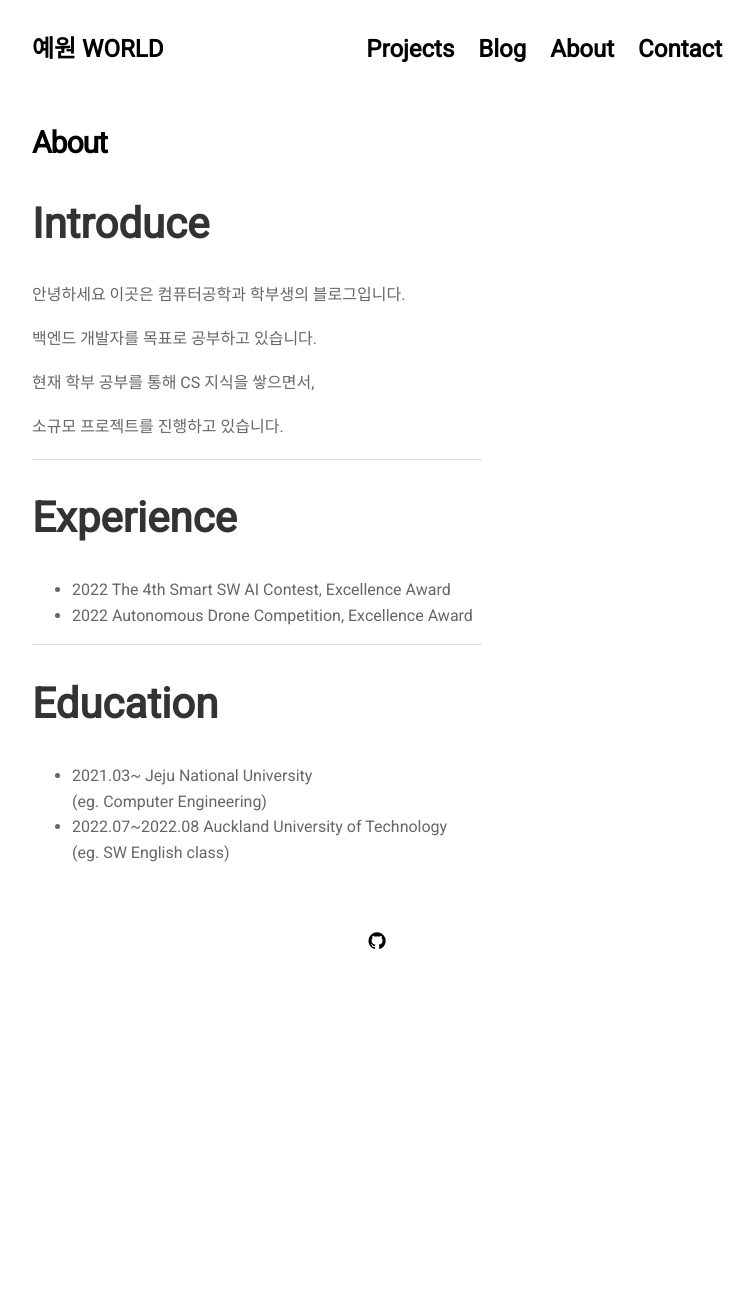
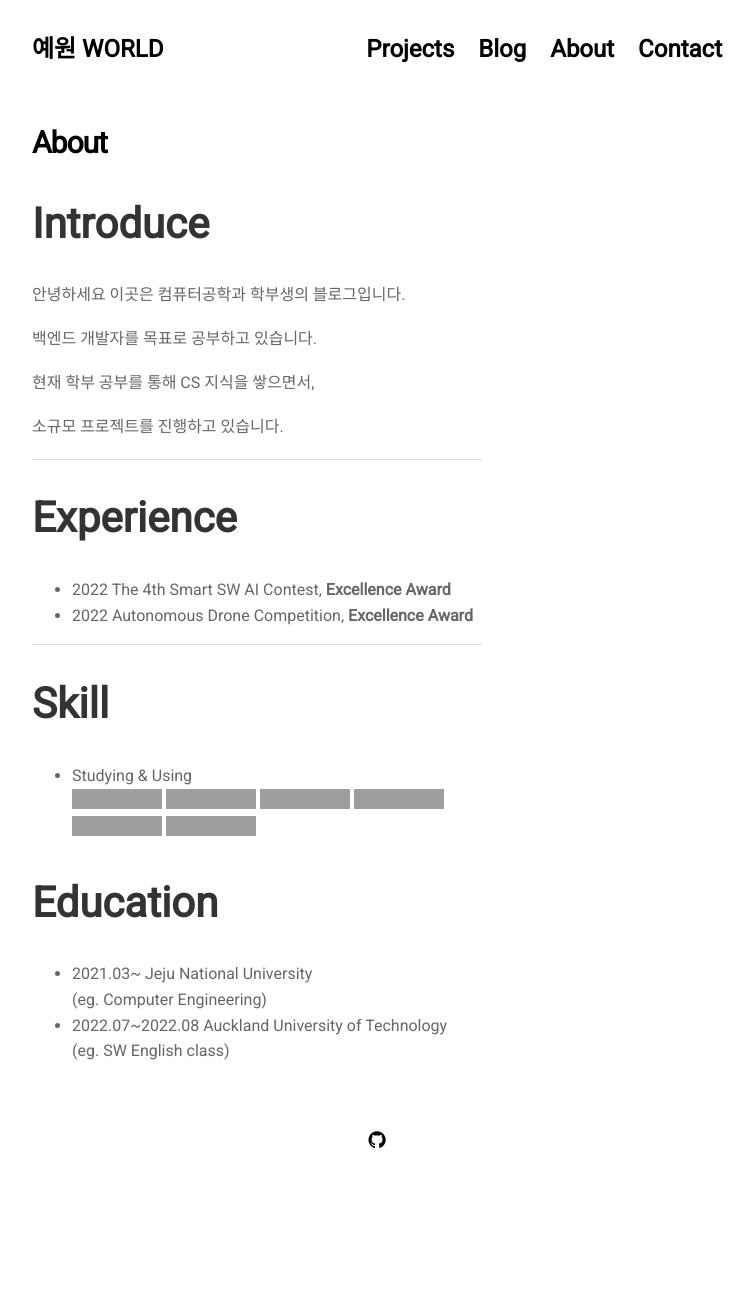
Before and after one commit to yaewon0411/blog, a Jekyll site: the page built from pages/about.md, in a window 1280 px wide. Shown: the whole page, without its empty margins (263-1017 px from the left). Built offline with Jekyll 4.4.1, drawn with Linux system fonts in a browser that asks for light colours; nearby versions of some CDN libraries; before the commit the page ends 1095 px from its top, so only the background shows below that; grey boxes are pictures that could not be loaded.

Commit message:
update about section

```diff
--- a/pages/about.md
+++ b/pages/about.md
@@ -20,10 +20,20 @@ permalink: /about
 ---
 ## Experience
 
-* 2022 The 4th Smart SW AI Contest, Excellence Award
-* 2022 Autonomous Drone Competition, Excellence Award
+* 2022 The 4th Smart SW AI Contest, **Excellence Award**
+* 2022 Autonomous Drone Competition, **Excellence Award**
 
 ___
+## Skill
+
+* Studying & Using <br>
+<img src="https://img.shields.io/badge/java-007396?style=for-the-badge&logo=java&logoColor=white">  <img src="https://img.shields.io/badge/c++-00599C?style=for-the-badge&logo=c%2B%2B&logoColor=white">
+<img src="https://img.shields.io/badge/spring-6DB33F?style=for-the-badge&logo=spring&logoColor=white">
+<img src="https://img.shields.io/badge/springboot-6DB33F?style=for-the-badge&logo=springboot&logoColor=white">
+<img src="https://img.shields.io/badge/springframework-6DB33F?style=for-the-badge&logo=spring&logoColor=white">
+<img src="https://img.shields.io/badge/mysql-4479A1?style=for-the-badge&logo=mysql&logoColor=white">
+
+
 
 ## Education
 
```
